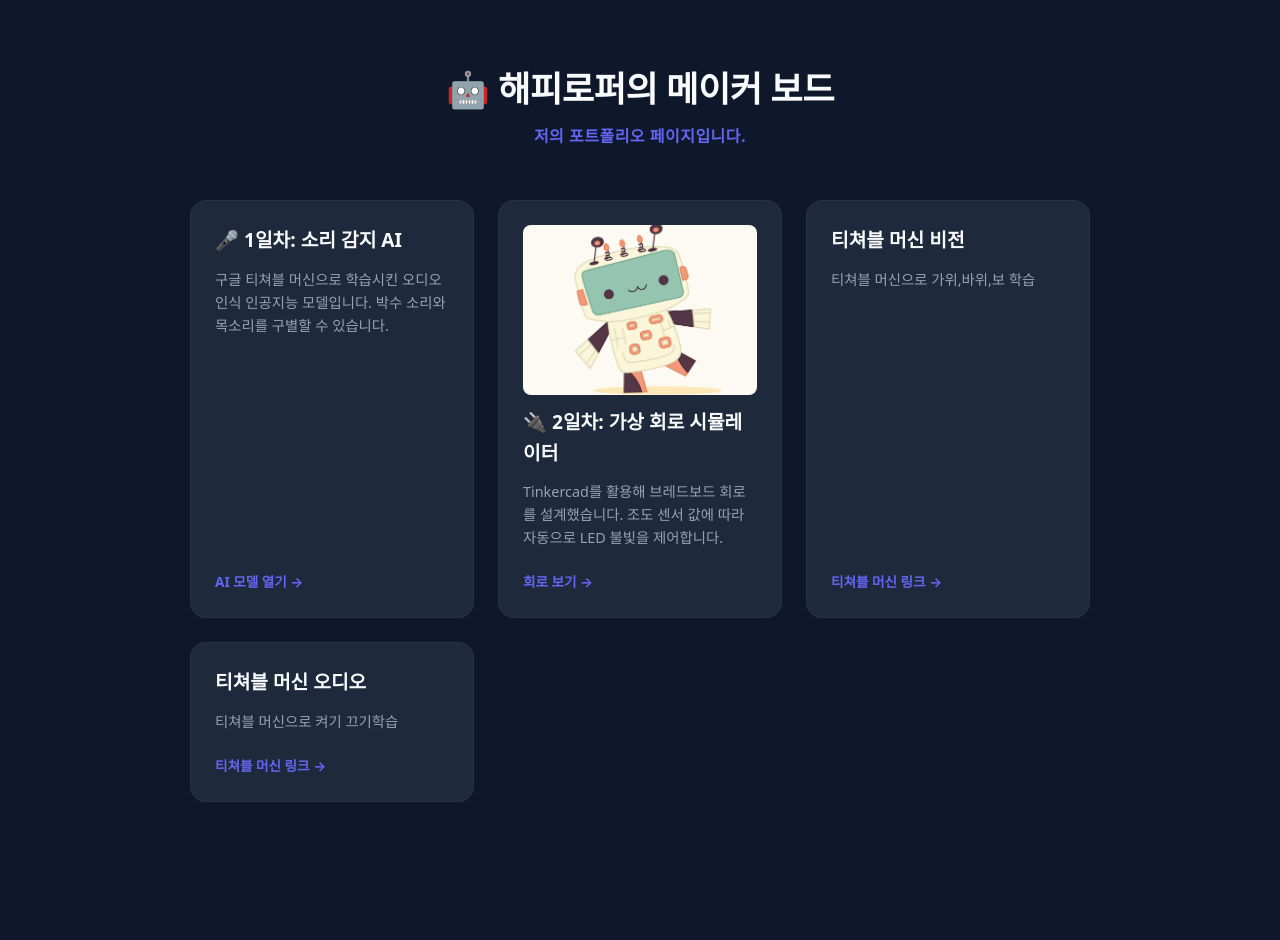
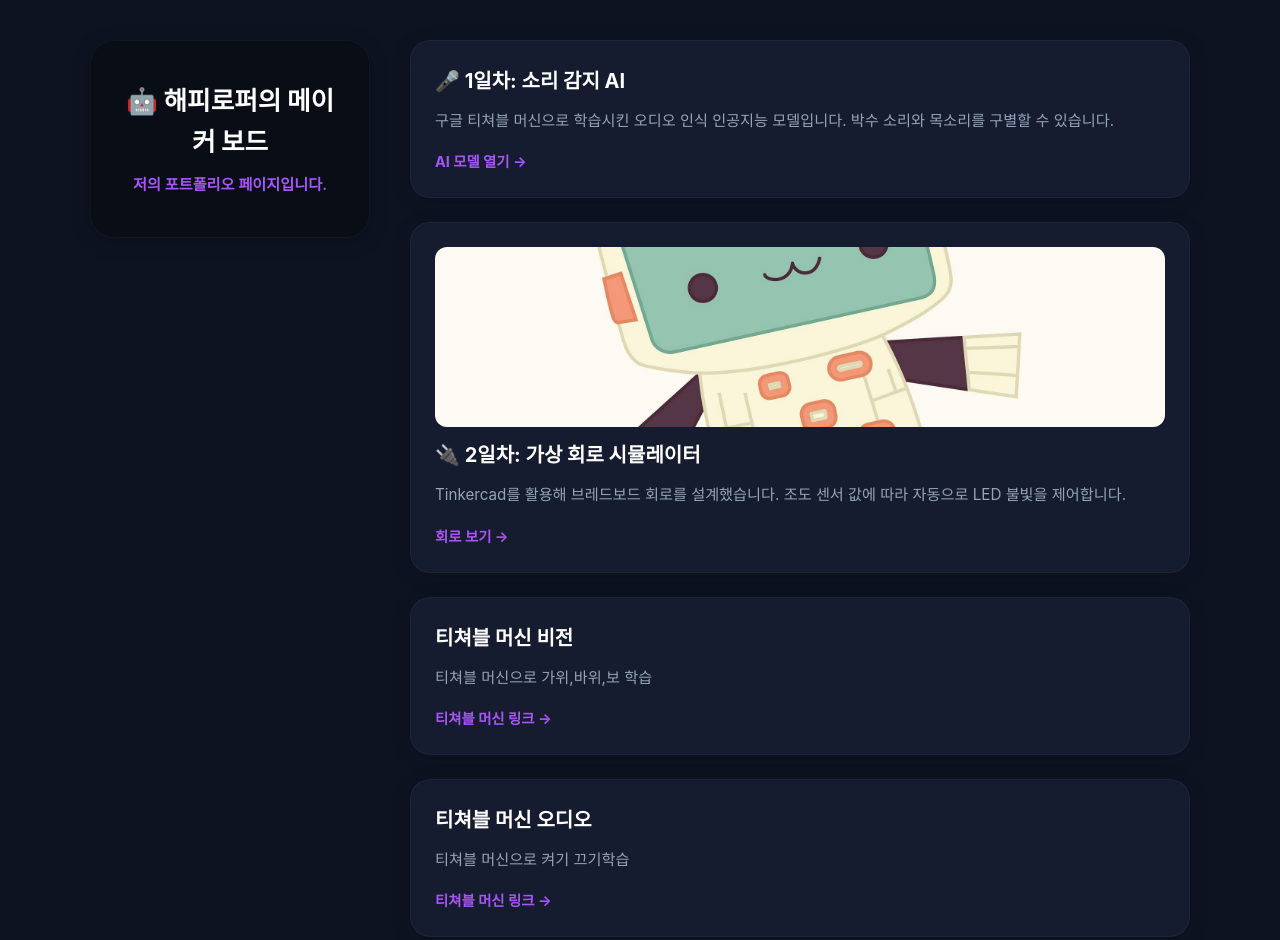
Before and after one commit to ghcjssla/my-portfolio, a plain HTML site: page index.html in a window 1280 px wide. Before the commit the page ends 862 px from the top, so only its background shows below. Drawn offline with Linux system fonts and the light colour scheme.

Commit message:
Add files via upload
스킨변경2 사이드바

```diff
--- a/style.css
+++ b/style.css
@@ -1,121 +1,154 @@
 /* ==========================================================================
-   Physical AI Maker Board - Simple CSS Style
-   Developed by Team Monolith
+   Physical AI Portfolio - Type 3: Split-Sidebar Theme
    ========================================================================== */
 
 /*
-   🎨 [나만의 테마 커스텀!]
-   아래 5가지 기본 테마 색상을 변경하면 내 사이트의 분위기가 1초 만에 바뀝니다.
-   좋아하는 색상 코드(Hex Code)로 변경해서 나만의 보드를 만들어 보세요!
+   🎨 [나만의 사이드바 테마 커스텀!]
+   변수를 활용해 모던한 다크/라이트 대비 분위기를 커스텀할 수 있습니다.
+   좋아하는 색상 코드로 변경해서 나만의 사이드바 보드를 만들어 보세요!
 */
 :root {
-    --bg-color: #0f172a;       /* 전체 배경색 */
-    --card-color: #1e293b;     /* 개별 카드 배경색 */
-    --text-color: #f8fafc;     /* 글자 색상 */
-    --accent-color: #6366f1;   /* 강조 테마 컬러 (Indigo) */
-    --accent-hover: #a855f7;   /* 호버 시 테마 컬러 (Purple) */
+    /* 기본 테마: 카본 다크 (Carbon Dark) - 블랙 사이드바와 다크 스크롤 바디 */
+    --sidebar-bg: #090d16;
+    --main-bg: #0e1322;
+    --card-bg: #161c30;
+    --text-color: #f1f5f9;
+    --text-muted: #94a3b8;
+    --accent-color: #a855f7;   /* 보라색 강조 (Purple) */
+    --accent-hover: #c084fc;
+    --border-color: rgba(255, 255, 255, 0.04);
 }
 
-/* 1. 기본 마진/패딩 초기화 */
+/* 💡 [포레스트 다크 스킨으로 변환하기]
+:root {
+    --sidebar-bg: #091210;
+    --main-bg: #0f1c18;
+    --card-bg: #182c26;
+    --text-color: #f1f7f5;
+    --text-muted: #8ba89f;
+    --accent-color: #10b981;
+    --accent-hover: #34d399;
+    --border-color: rgba(255, 255, 255, 0.04);
+}
+*/
+
 * {
     margin: 0;
     padding: 0;
     box-sizing: border-box;
 }
 
-/* 2. 전체 페이지 스타일 */
 body {
-    font-family: system-ui, -apple-system, sans-serif;
-    background-color: var(--bg-color);
+    font-family: -apple-system, BlinkMacSystemFont, "Segoe UI", Roboto, Oxygen, Ubuntu, Cantarell, sans-serif;
+    background-color: var(--main-bg);
     color: var(--text-color);
     line-height: 1.6;
-    padding: 60px 20px;
+    min-height: 100vh;
+    padding: 40px 20px;
 }
 
-/* 중앙 정렬용 큰 바구니 */
 .container {
-    max-width: 900px;
+    max-width: 1100px;
     margin: 0 auto;
+    display: grid;
+    grid-template-columns: 280px 1fr;
+    gap: 40px;
+    align-items: start;
 }
 
-/* 3. 상단 프로필 소개 영역 */
+/* 1. 고정 프로필 사이드바 (.profile) */
 .profile {
+    background-color: var(--sidebar-bg);
+    padding: 40px 24px;
+    border-radius: 24px;
+    border: 1px solid var(--border-color);
     text-align: center;
-    margin-bottom: 50px;
+    position: sticky;
+    top: 40px;
+    box-shadow: 0 4px 20px rgba(0, 0, 0, 0.2);
 }
 
 .profile h1 {
-    font-size: 2.2rem;
+    font-size: 1.6rem;
     font-weight: 800;
-    margin-bottom: 8px;
-    letter-spacing: -0.5px;
+    margin-bottom: 10px;
+    color: #ffffff;
 }
 
 .profile p {
     color: var(--accent-color);
-    font-weight: 700;
-    font-size: 1rem;
-    letter-spacing: 0.5px;
+    font-size: 0.95rem;
+    font-weight: 600;
 }
 
-/* 4. 프로젝트 카드들이 배치되는 격자판 (그리드) */
+/* 2. 프로젝트 리스트 영역 (.project-grid) */
 .project-grid {
-    display: grid;
-    grid-template-columns: repeat(auto-fit, minmax(280px, 1fr));
+    display: flex;
+    flex-direction: column;
     gap: 24px;
 }
 
-/* 5. 개별 카드 스타일 */
+/* 3. 개별 카드 (.card) */
 .card {
-    background-color: var(--card-color);
-    border-radius: 16px;
+    background-color: var(--card-bg);
+    border-radius: 20px;
     padding: 24px;
+    border: 1px solid var(--border-color);
+    box-shadow: 0 4px 20px rgba(0, 0, 0, 0.15);
     display: flex;
     flex-direction: column;
     gap: 12px;
     transition: transform 0.2s ease, border-color 0.2s ease;
-    border: 1px solid rgba(255, 255, 255, 0.05);
 }
 
-/* 마우스 올렸을 때 애니메이션 */
 .card:hover {
-    transform: translateY(-5px);
+    transform: translateY(-4px);
     border-color: var(--accent-color);
-    box-shadow: 0 10px 20px rgba(0, 0, 0, 0.2);
 }
 
-/* 카드 내 이미지 및 유튜브 프레임 크기 맞추기 */
 .card img, .card iframe {
     width: 100%;
-    height: 170px;
-    border-radius: 8px;
+    height: 180px;
+    border-radius: 12px;
     object-fit: cover;
     border: none;
 }
 
 .card h3 {
-    font-size: 1.2rem;
+    font-size: 1.25rem;
     font-weight: 700;
+    color: #ffffff;
 }
 
 .card p {
-    font-size: 0.9rem;
-    color: #94a3b8; /* 설명용 연회색 글자 */
-    flex-grow: 1;   /* 글이 짧아도 아래 링크 버튼이 동일선상에 내려가도록 조절 */
+    font-size: 0.95rem;
+    color: var(--text-muted);
 }
 
-/* 6. 카드 내부 아래쪽 링크 버튼 */
-.card a {
+/* 4. 카드 내부 링크 버튼 */
+.card a, .btn {
+    align-self: flex-start;
     color: var(--accent-color);
     text-decoration: none;
     font-weight: 700;
-    font-size: 0.85rem;
-    align-self: flex-start;
+    font-size: 0.9rem;
     transition: color 0.2s ease, transform 0.2s ease;
-    margin-top: 10px;
+    margin-top: 5px;
 }
 
-.card a:hover {
+.card a:hover, .btn:hover {
     color: var(--accent-hover);
     transform: translateX(4px);
 }
+
+/* 📱 모바일 반응형 처리 */
+@media screen and (max-width: 820px) {
+    .container {
+        grid-template-columns: 1fr;
+    }
+
+    .profile {
+        position: static;
+        text-align: center;
+    }
+}
```
